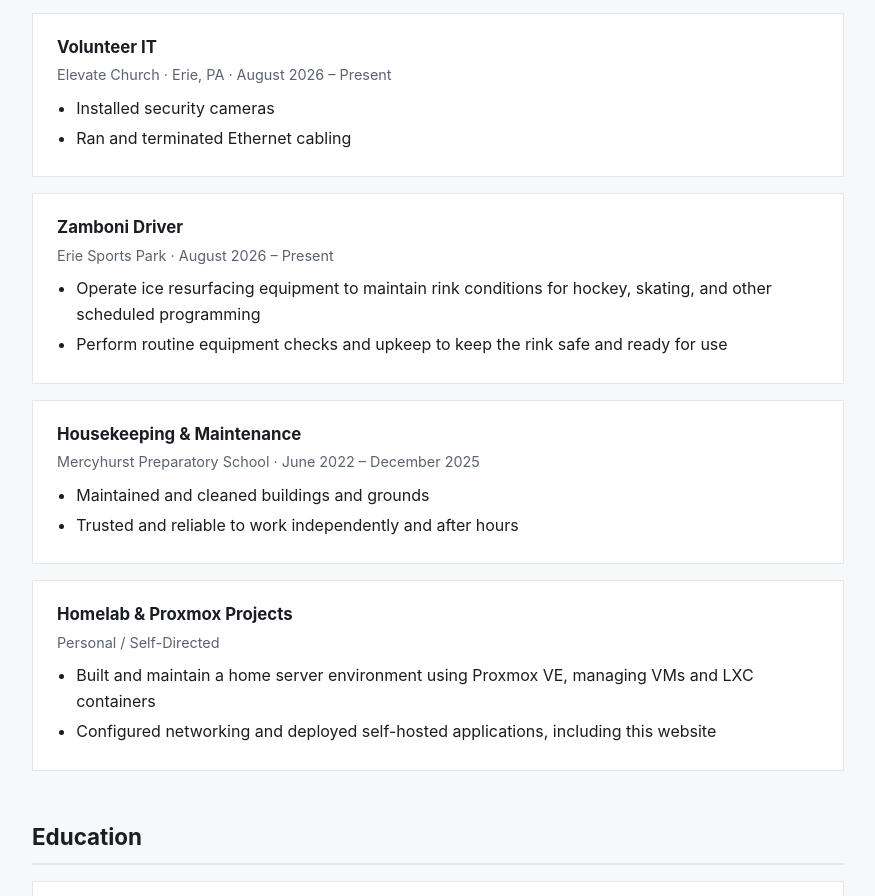
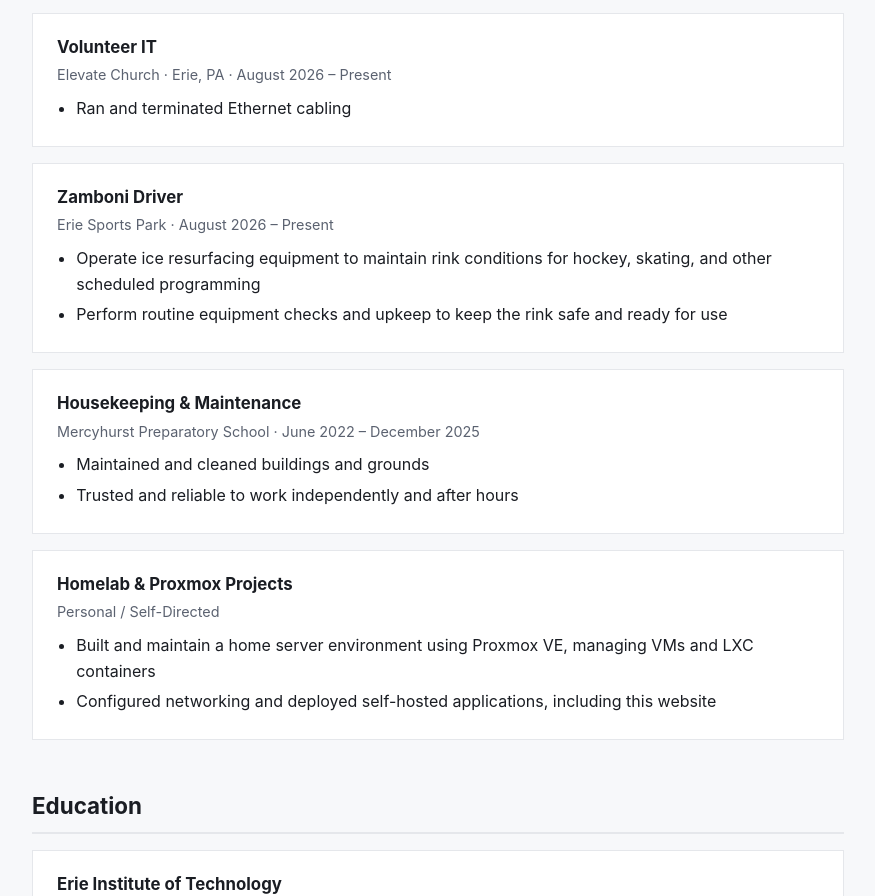
Before and after one commit to RussianNugget32/website, a plain HTML site: page index.html in a window 1280 px wide. Shown: the part 1365-2261 px from the top of the page, without its empty margins (202-1077 px from the left). Drawn offline with Linux system fonts and the light colour scheme.

Commit message:
Remove security camera installation from volunteer list
Removed the bullet point about installing security cameras from the volunteer experience section.

```diff
--- a/index.html
+++ b/index.html
@@ -247,7 +247,6 @@
       <div class="card-title">Volunteer IT</div>
       <div class="card-sub">Elevate Church &middot; Erie, PA &middot; August 2026 &ndash; Present</div>
       <ul>
-        <li>Installed security cameras</li>
         <li>Ran and terminated Ethernet cabling</li>
       </ul>
     </div>
```
